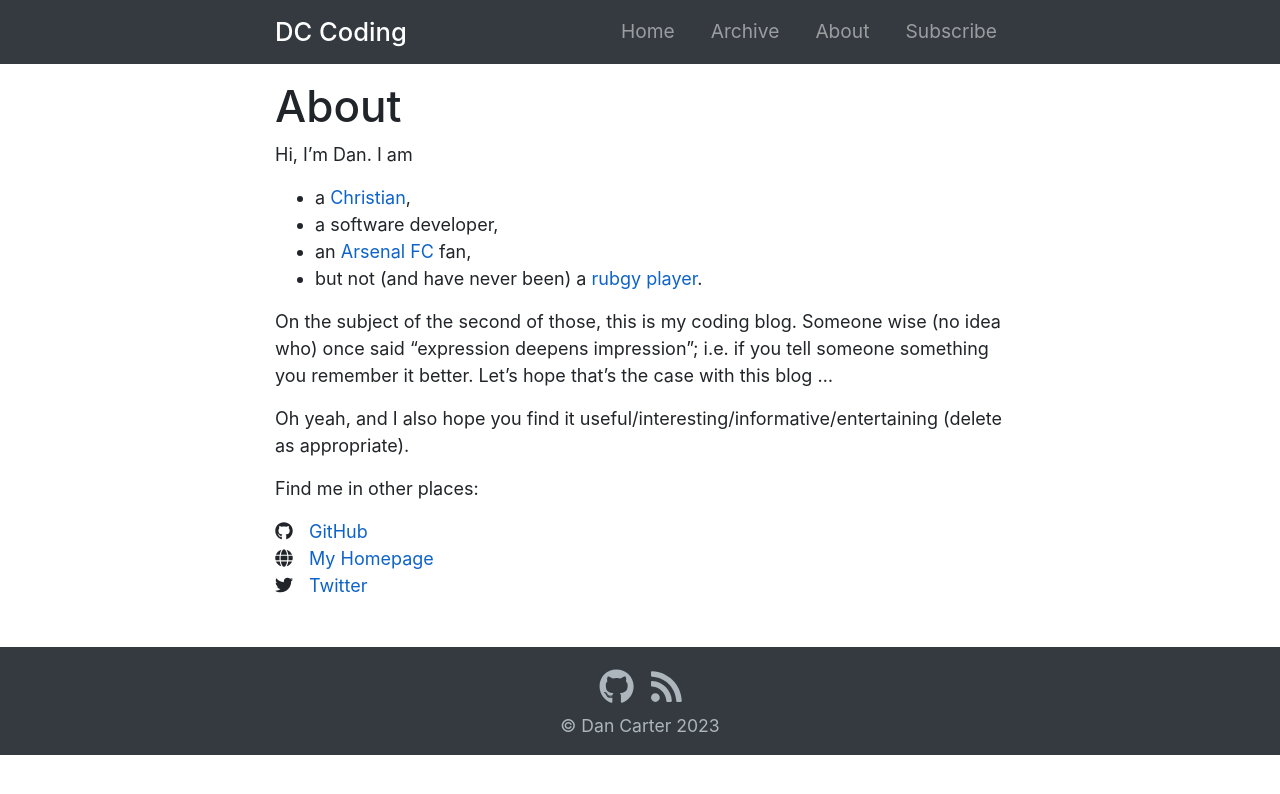
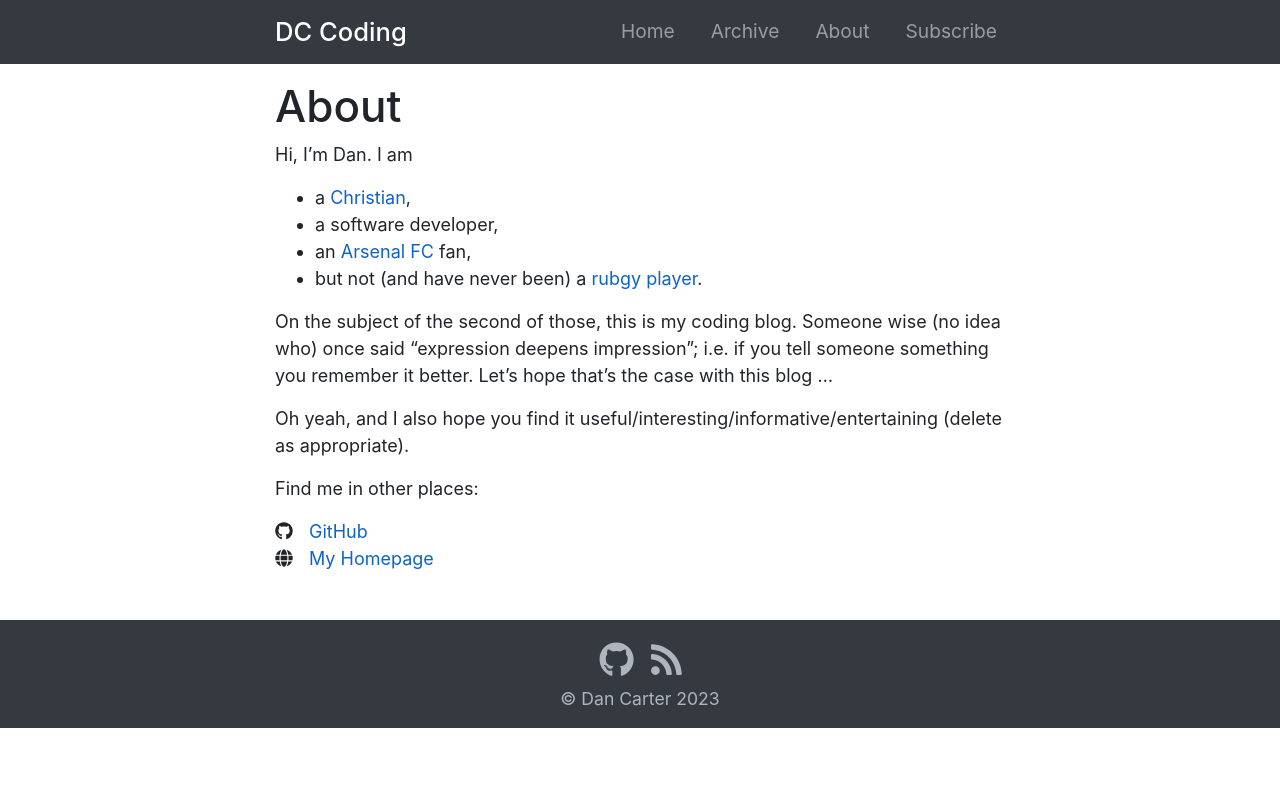
Before and after one commit to djcarter85/codingblog, a Jekyll site: the page built from about.html, in a window 1280 px wide. Shown: the top 794 px of the page. Built offline with Jekyll 4.4.1, drawn with Linux system fonts in a browser that asks for light colours; nearby versions of some CDN libraries.

Commit message:
Remove twitter account

```diff
--- a/_data/about-links.yml
+++ b/_data/about-links.yml
@@ -4,6 +4,3 @@
 - title: My Homepage
   url: https://carterdan.net/
   icon: fa fa-globe
-- title: Twitter
-  url: https://twitter.com/djcarter85
-  icon: fab fa-twitter
```
